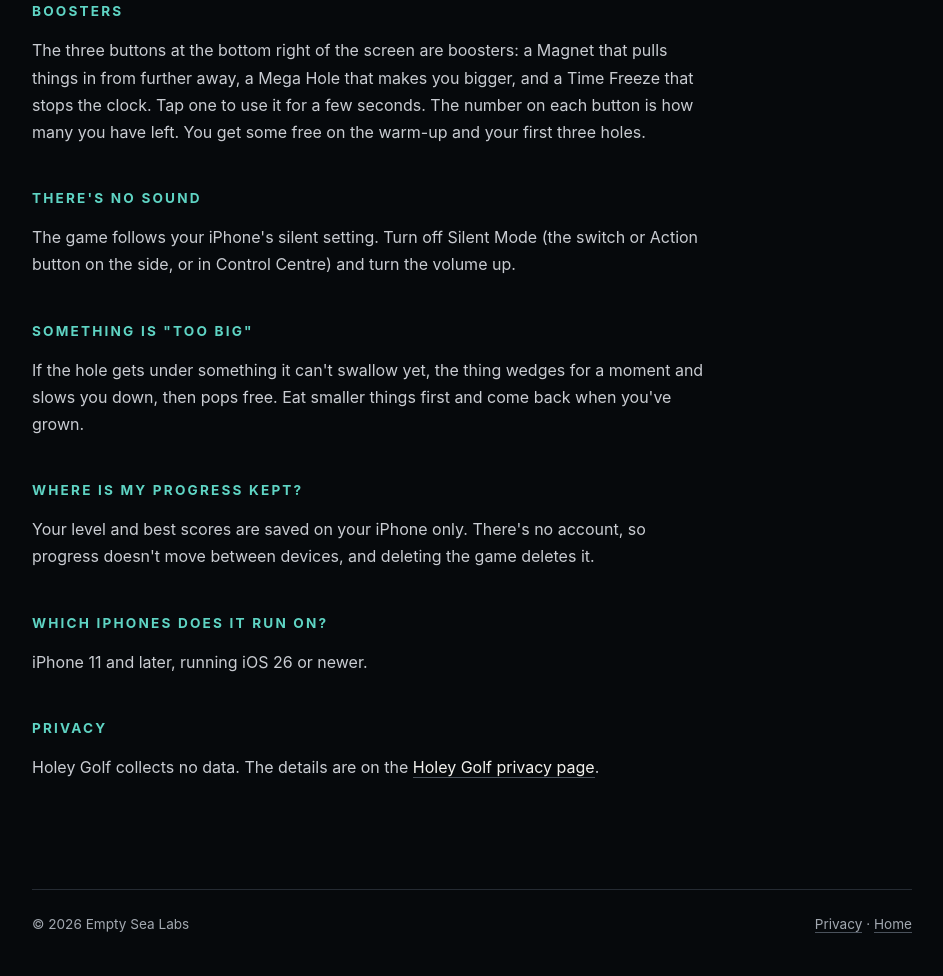
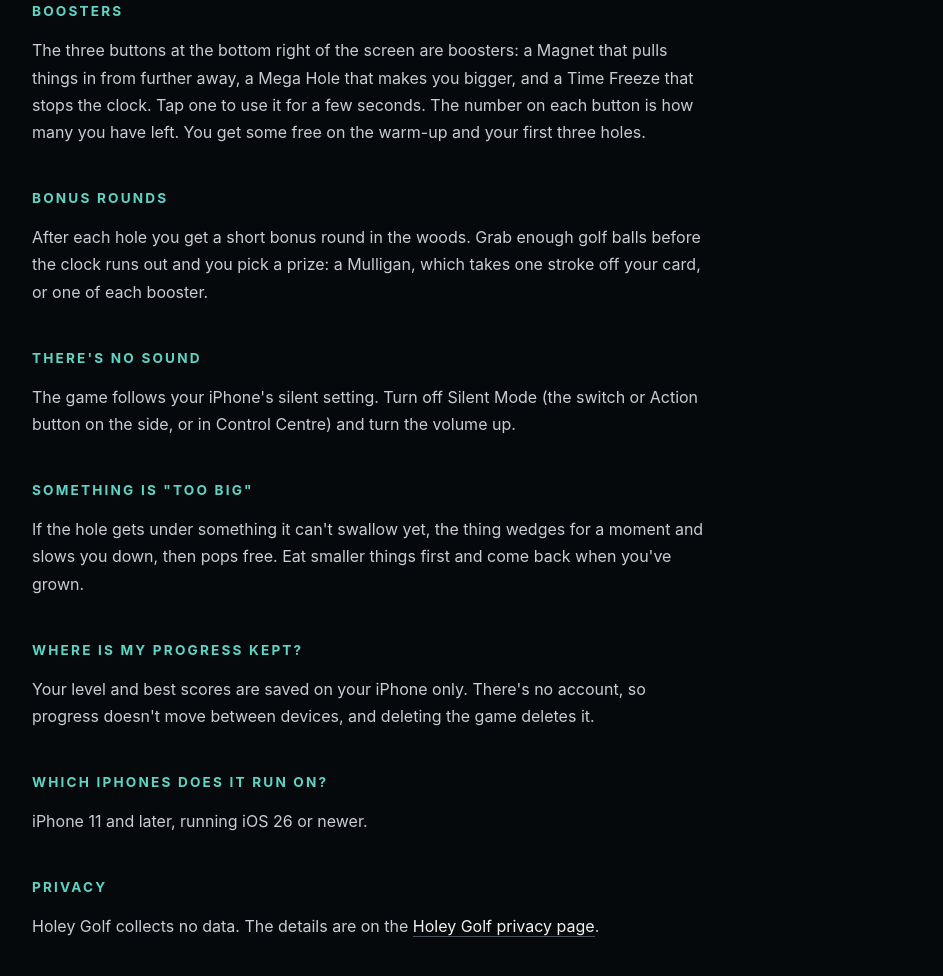
Before and after one commit to EmptySeaLabs/emptysealabs-site, a plain HTML site: page holeygolf/support/index.html in a window 1280 px wide. Shown: the part 878-1854 px from the top of the page, without its empty margins (168-1111 px from the left). Drawn offline with Linux system fonts and the light colour scheme.

Commit message:
Describe bonus rounds on the Holey Golf support page
Co-Authored-By: Claude Fable 5.2 <noreply@anthropic.com>

```diff
--- a/holeygolf/support/index.html
+++ b/holeygolf/support/index.html
@@ -44,6 +44,11 @@
       </section>
 
       <section>
+        <h2>Bonus rounds</h2>
+        <p>After each hole you get a short bonus round in the woods. Grab enough golf balls before the clock runs out and you pick a prize: a Mulligan, which takes one stroke off your card, or one of each booster.</p>
+      </section>
+
+      <section>
         <h2>There's no sound</h2>
         <p>The game follows your iPhone's silent setting. Turn off Silent Mode (the switch or Action button on the side, or in Control Centre) and turn the volume up.</p>
       </section>
```
